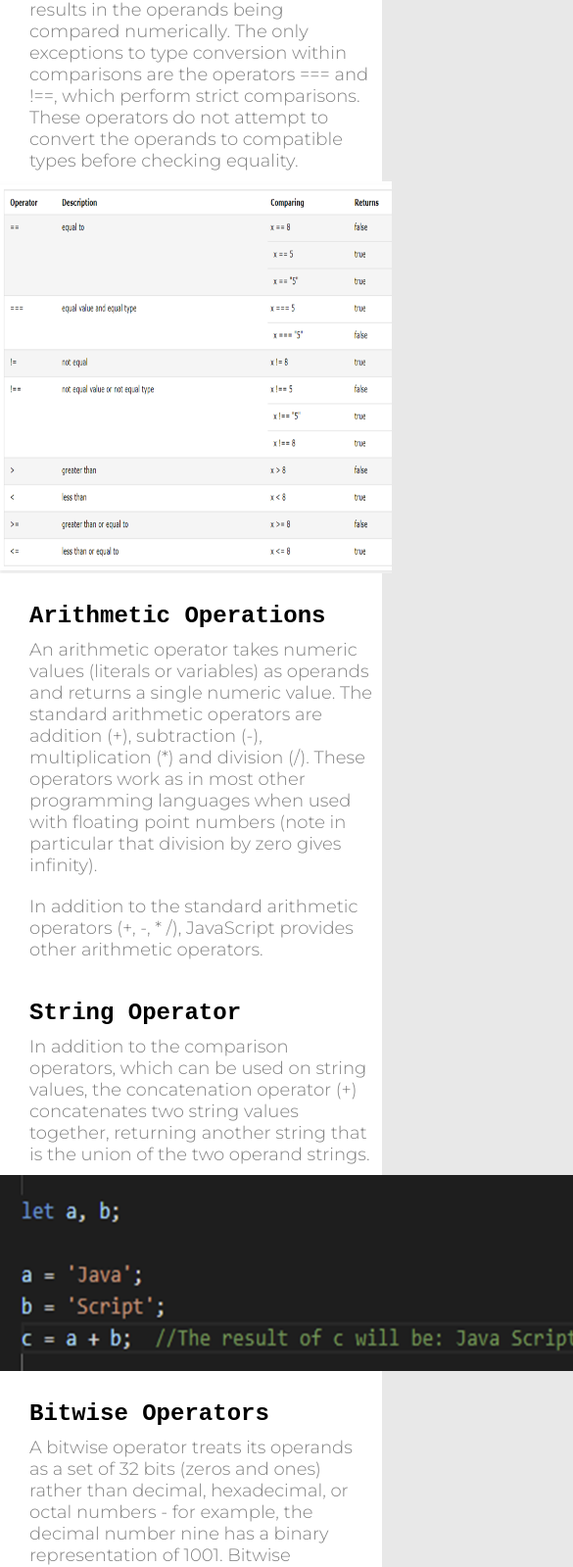
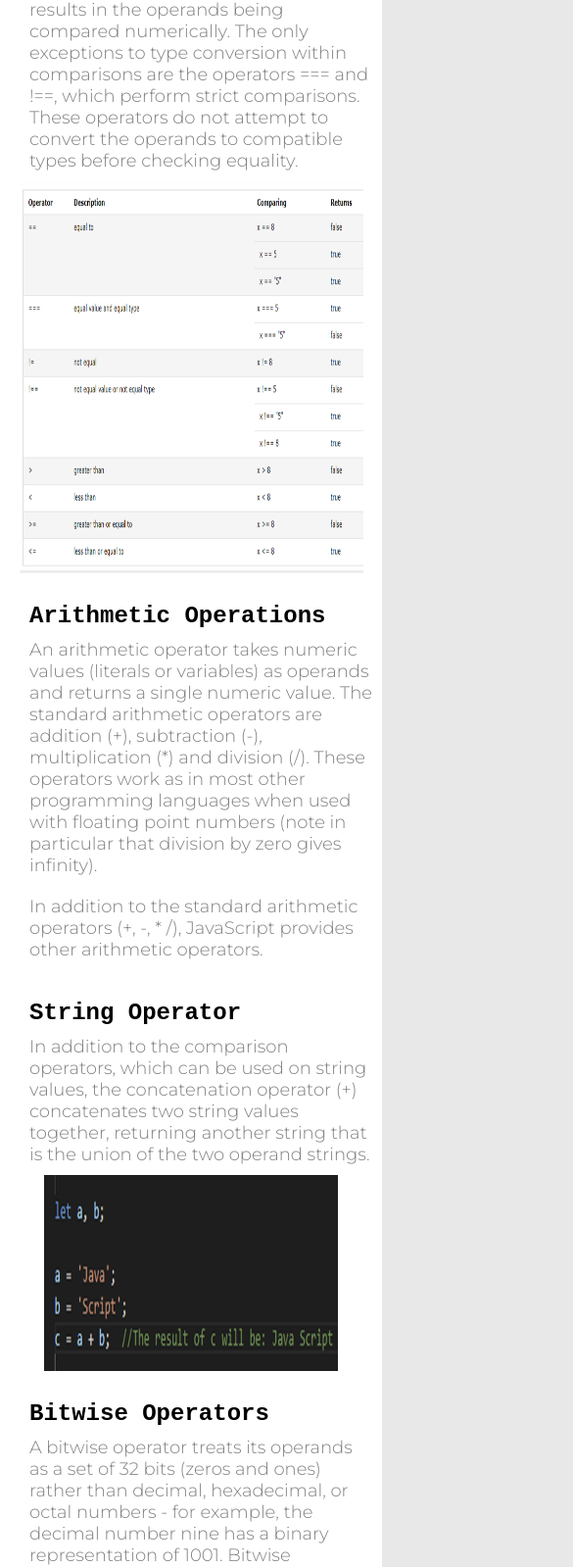
Before and after one commit to Mannkp/WEB-UX_SAP_Project, a plain HTML site: page index.html in a window 390 px wide. Shown: the part 9722-11321 px from the top of the page at 98% size, 585 px wide, since content can reach past the window. Drawn offline with Linux system fonts and the light colour scheme.

Commit message:
CSS changes

```diff
--- a/styles.css
+++ b/styles.css
@@ -102,7 +102,7 @@ p{
     margin:40px;
 }
 .btm{
-    position: fixed;
+    position: relative;
     left: 0px;
     bottom : 0px;
     background-color: black;
@@ -311,6 +311,12 @@ code{
         width: 300px;
         margin: auto;
     }
+    #str_op-img{
+        display: block;
+        height: 200px;
+        width: 300px;
+        margin: auto;
+    }
     #qselecotr_img{
         display: block;
         height: 30px;
@@ -347,7 +353,7 @@ code{
     #compOP_img{
         display: block;
         height: 400px;
-        width: 400px;
+        width: 90%;
         margin: auto;
     }
 }
```
